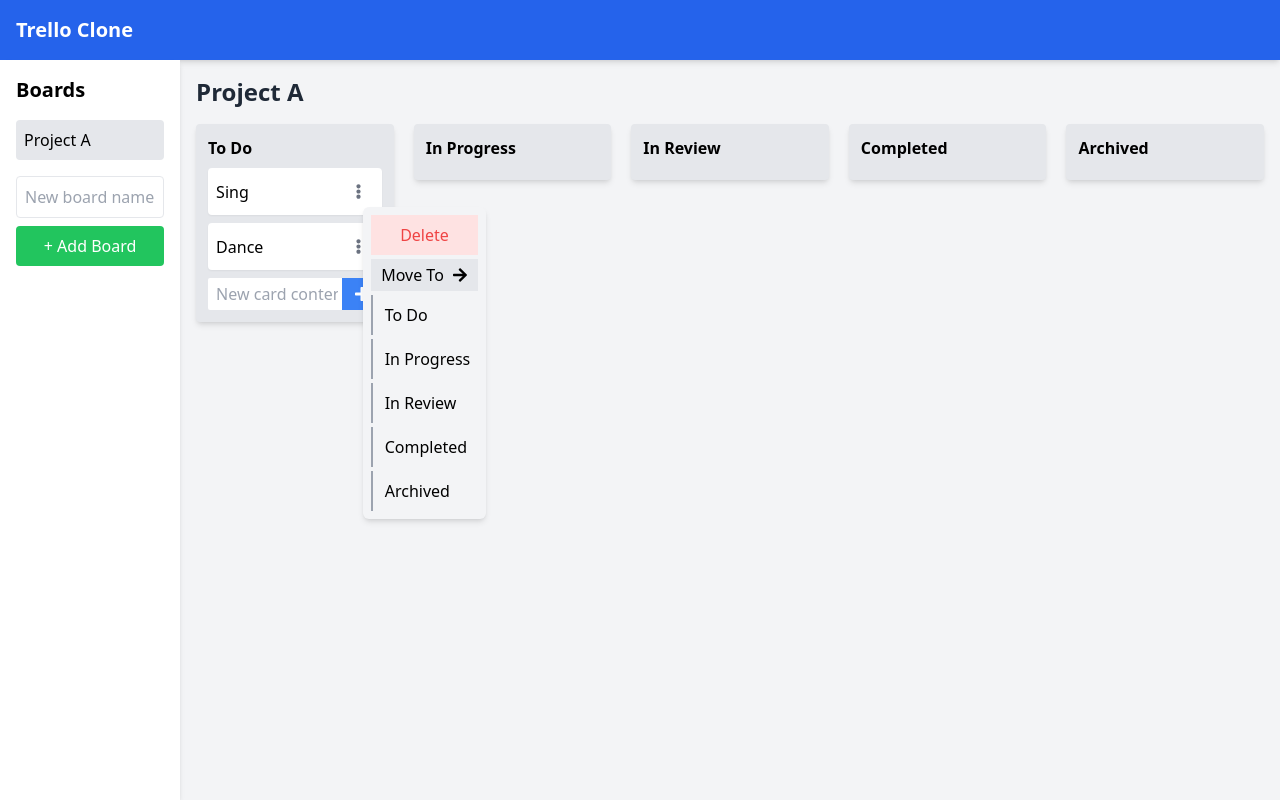
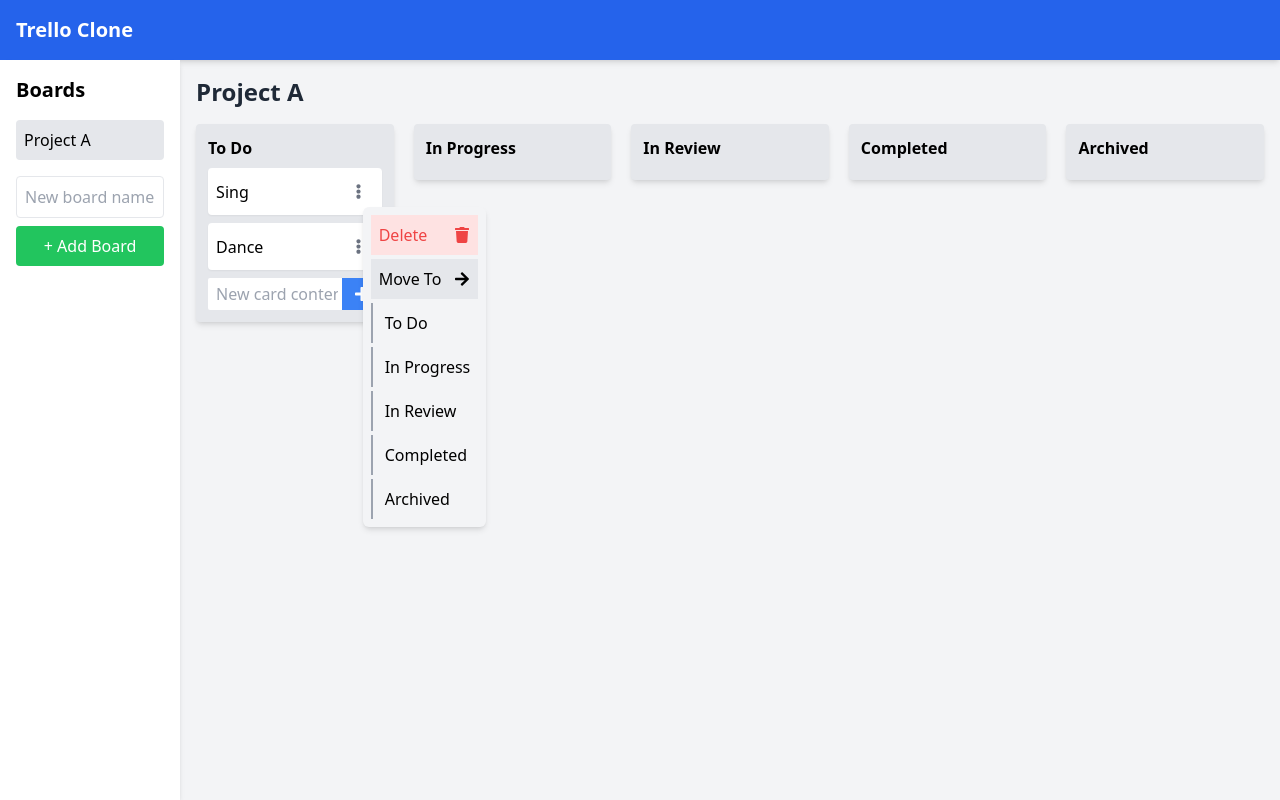
Before and after one commit to kau-wtag/trello-clone, a React (Vite) app: page /board/8b993503-9fec-48a5-81d2-189487e9e6c2 in a window 1280 px wide. Both pictures are taken after a click on the button 358 px from the left and 191 px from the top of the page. Built offline with nearby package versions, Linux system fonts and the light colour scheme.

Commit message:
adjusted css for delete button

```diff
--- a/src/components/Card.jsx
+++ b/src/components/Card.jsx
@@ -1,6 +1,6 @@
 import { useState } from "react";
 import { Draggable } from "react-beautiful-dnd";
-import { FaArrowRight, FaEllipsisV } from "react-icons/fa";
+import { FaArrowRight, FaEllipsisV, FaTrash } from "react-icons/fa";
 import { useSelector } from "react-redux";
 import { useParams } from "react-router-dom";
 
@@ -48,11 +48,11 @@ const Card = ({ card, onDelete, index }) => {
               >
                 <button
                   onClick={onDelete}
-                  className="text-red-500 bg-red-100 hover:bg-red-200 p-2 text-center"
+                  className="text-red-500 bg-red-100 hover:bg-red-200 p-2 text-center flex justify-between items-center"
                 >
-                  Delete
+                  <span>Delete</span> <FaTrash />
                 </button>
-                <div className="p-1 bg-gray-200 flex items-center gap-2 justify-center">
+                <div className="p-2 bg-gray-200 flex items-center gap-2 justify-between">
                   <span>Move To </span> <FaArrowRight />
                 </div>
                 {board.sections.map((section) => (
```
